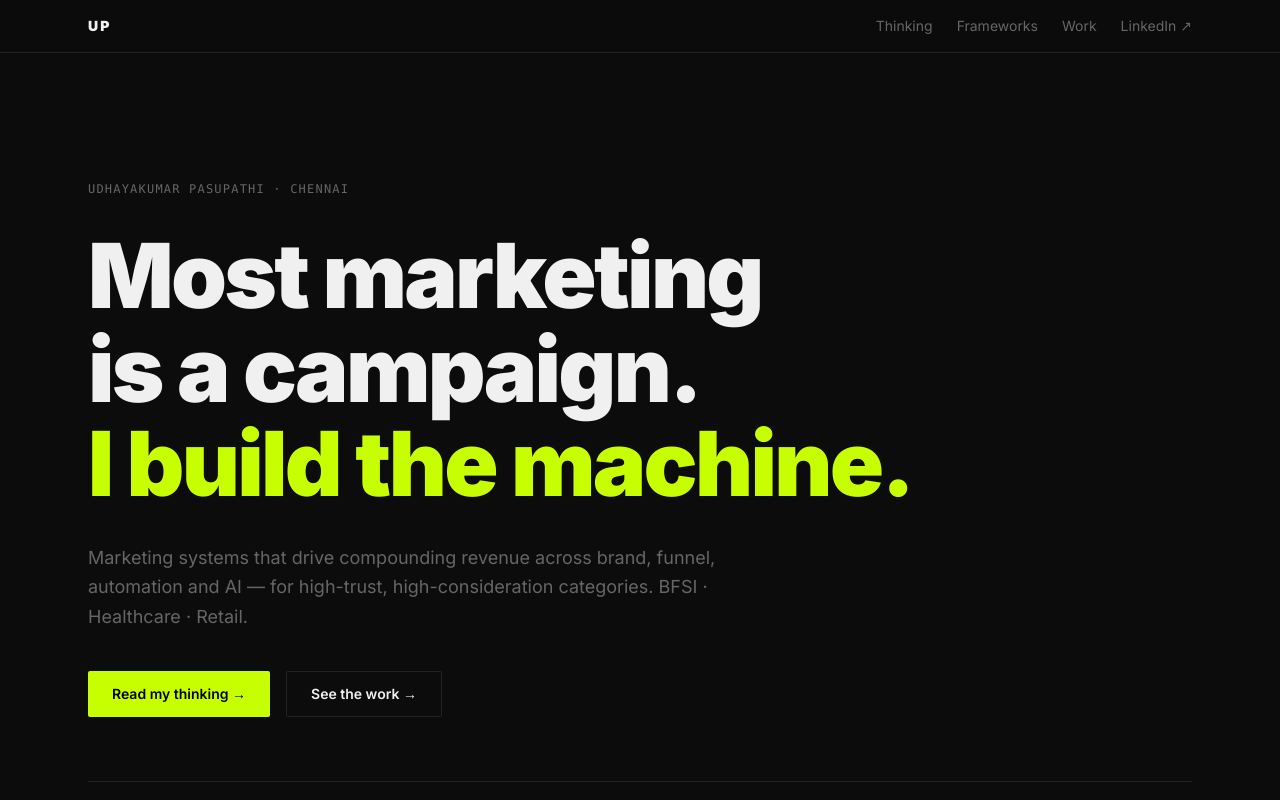
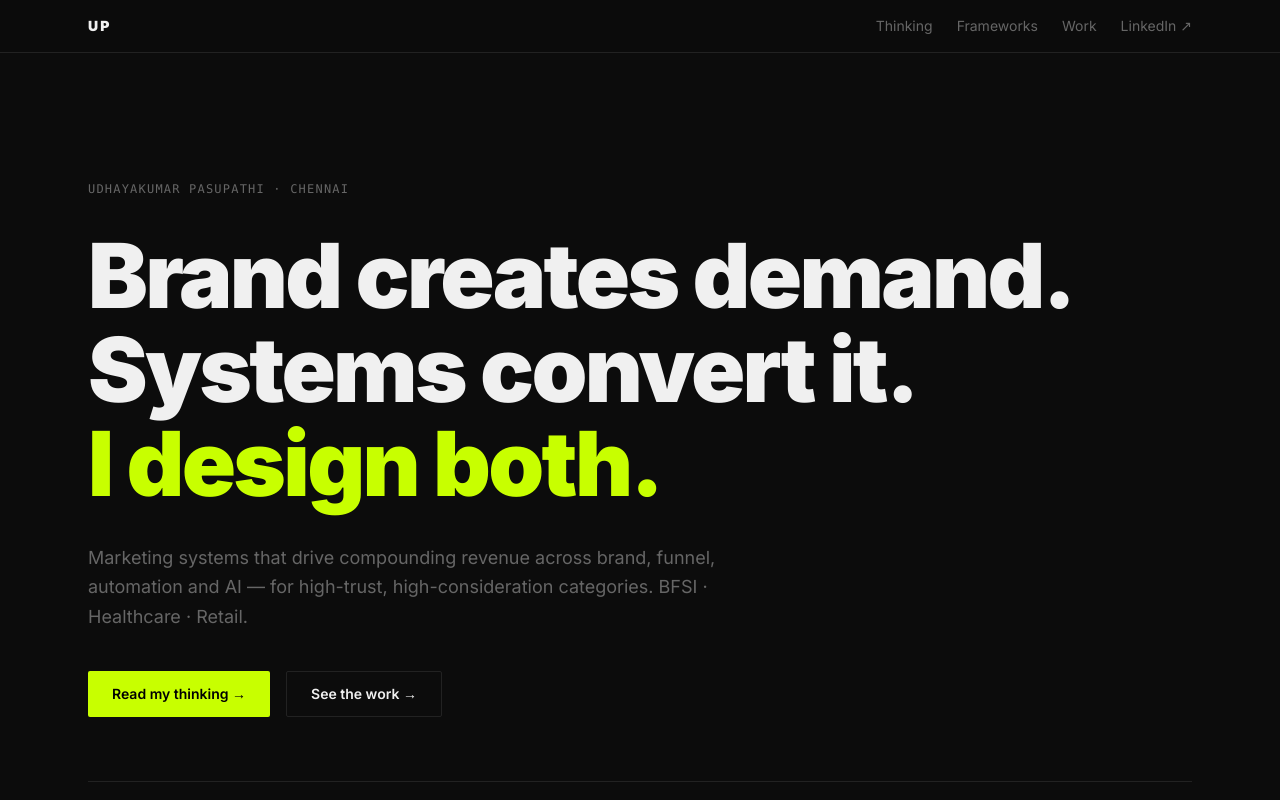
Before and after one commit to Ukku26/udhayp-portfolio, a Next.js app: page / in a window 1280 px wide. Shown: the top 800 px of the page. Built offline with nearby package versions, Linux system fonts and the light colour scheme; no server answers.

Commit message:
Update hero headline

```diff
--- a/app/page.tsx
+++ b/app/page.tsx
@@ -59,11 +59,11 @@ export default async function Home() {
             letterSpacing: "-0.03em",
           }}
         >
-          Most marketing
+          Brand creates demand.
           <br />
-          is a campaign.
+          Systems convert it.
           <br />
-          <span style={{ color: "var(--accent)" }}>I build the machine.</span>
+          <span style={{ color: "var(--accent)" }}>I design both.</span>
         </h1>
 
         <p className="max-w-2xl text-lg leading-relaxed mb-10" style={{ color: "var(--text-muted)" }}>
```
